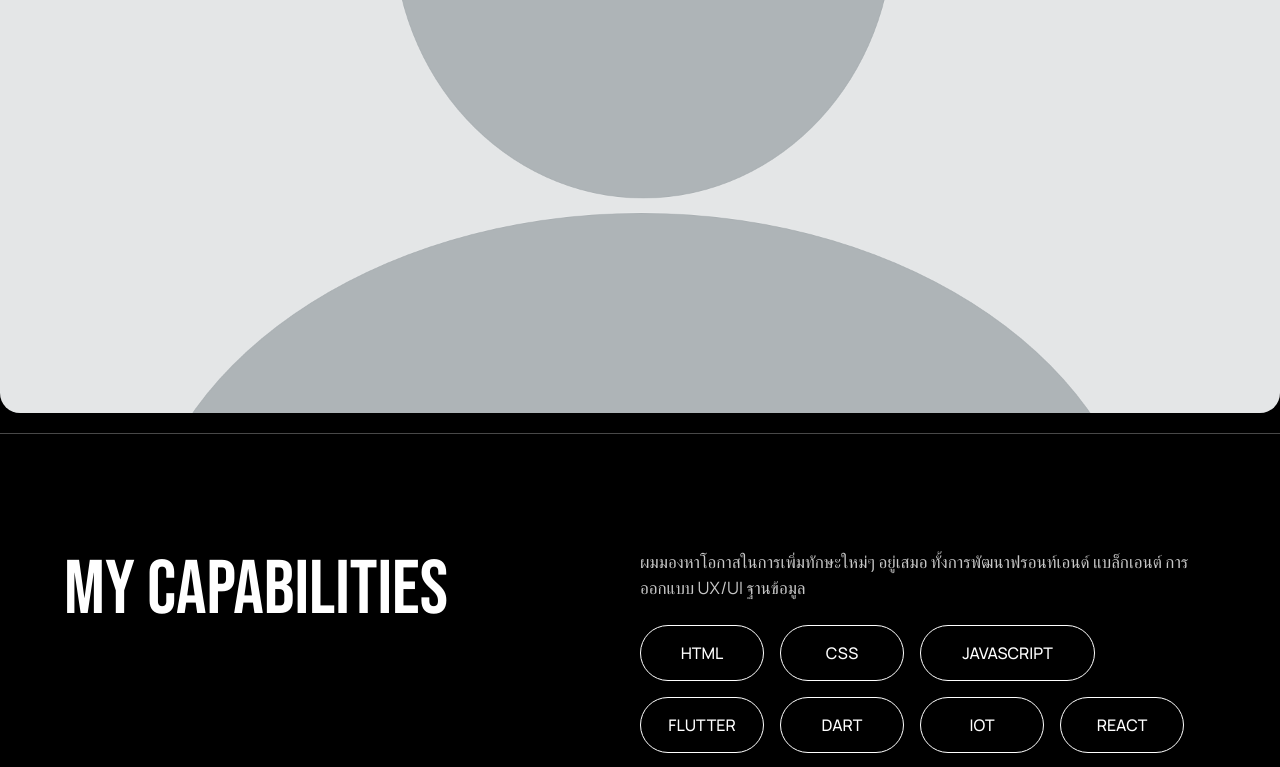
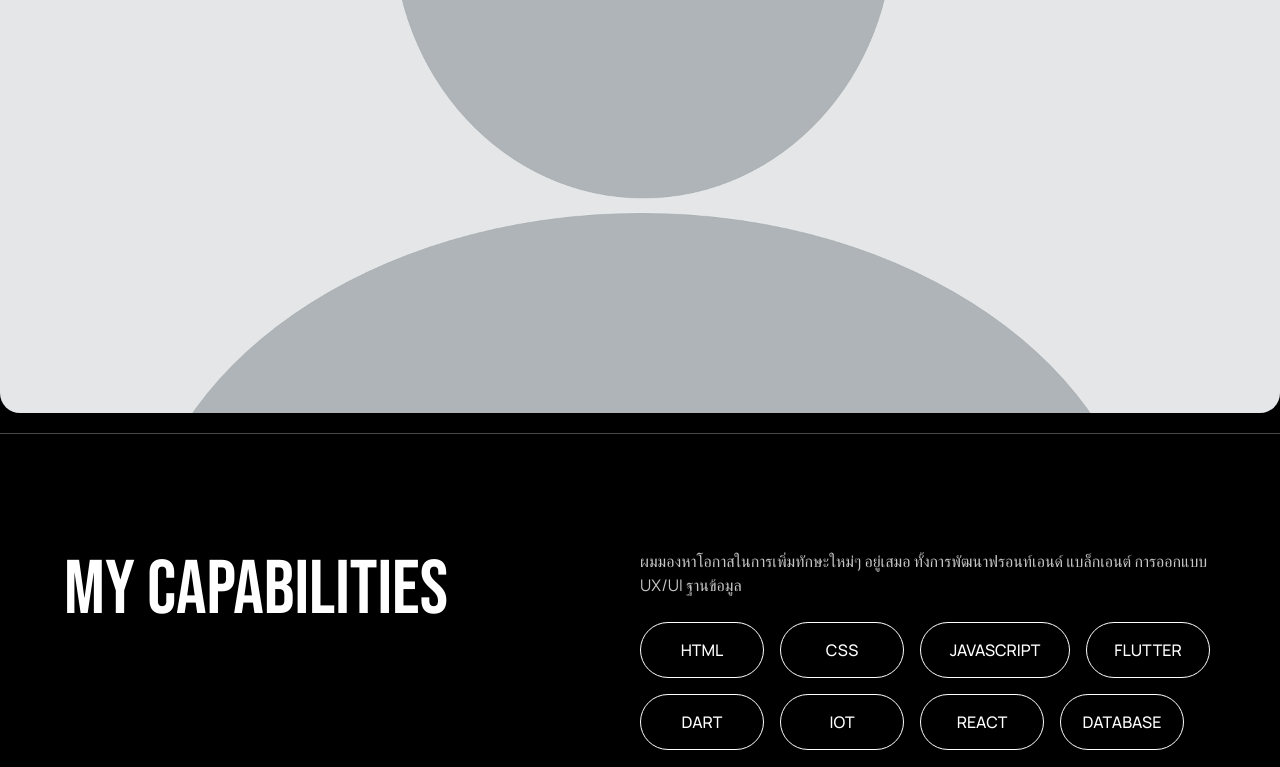
Before and after one commit to Satjatum/sat-profile-app, a React (Vite) app: page / in a window 1280 px wide. Shown: the part 1951-2718 px from the top of the page. Built offline with nearby package versions, Linux system fonts and the light colour scheme.

Commit message:
React-Profile (เสร็จ) V1.2

```diff
--- a/src/views/Profile.jsx
+++ b/src/views/Profile.jsx
@@ -37,7 +37,7 @@ function Profile() {
             <Box sx={{ bgcolor: 'black', display: 'flex', flexDirection: 'column' }}>
                 <Container maxWidth="lg">
                     <Box sx={{ display: 'flex', flexDirection: { xs: 'column', md: 'row' }, alignItems: 'center', justifyContent: 'space-between', py: '120px' }}>
-                        <Box>
+                        <Box sx={{ mr: { md: '60px' } }}> {/* เพิ่ม margin-right สำหรับระยะห่าง */}
                             <Box sx={{ width: { xs: '100%', md: '580px' } }}>
                                 <Typography sx={{ fontSize: { xs: '48px', md: '101px' }, color: 'white', lineHeight: 1 }}>
                                     HI, I AM
@@ -127,7 +127,7 @@ function Profile() {
                         </Box>
 
                         <Box sx={{ my: '115px', width: '100%' }}>
-                            <Typography sx={{ fontSize: '17px', color: '#C7C7C7', fontFamily: 'Manrope' }}>
+                            <Typography sx={{ fontSize: '16px', color: '#C7C7C7', fontFamily: 'Manrope' }}>
                                 ผมมองหาโอกาสในการเพิ่มทักษะใหม่ๆ อยู่เสมอ ทั้งการพัฒนาฟรอนท์เอนด์ แบล็กเอนต์ การออกแบบ UX/UI ฐานข้อมูล
                             </Typography>
                             <Box sx={{ my: '25px', display: 'flex', flexWrap: 'wrap', gap: '16px' }}>
@@ -137,7 +137,7 @@ function Profile() {
                                 <Button variant="outlined" color="#484848" sx={{ color: 'white', borderRadius: '100px', fontSize: '16px', width: '124px', height: '56px', fontFamily: 'Manrope' }}>
                                     CSS
                                 </Button>
-                                <Button variant="outlined" color="#484848" sx={{ color: 'white', borderRadius: '100px', fontSize: '16px', width: '175px', height: '56px', fontFamily: 'Manrope' }}>
+                                <Button variant="outlined" color="#484848" sx={{ color: 'white', borderRadius: '100px', fontSize: '16px', width: '150px', height: '56px', fontFamily: 'Manrope' }}>
                                     JAVASCRIPT
                                 </Button>
                                 <Button variant="outlined" color="#484848" sx={{ color: 'white', borderRadius: '100px', fontSize: '16px', width: '124px', height: '56px', fontFamily: 'Manrope' }}>
```
